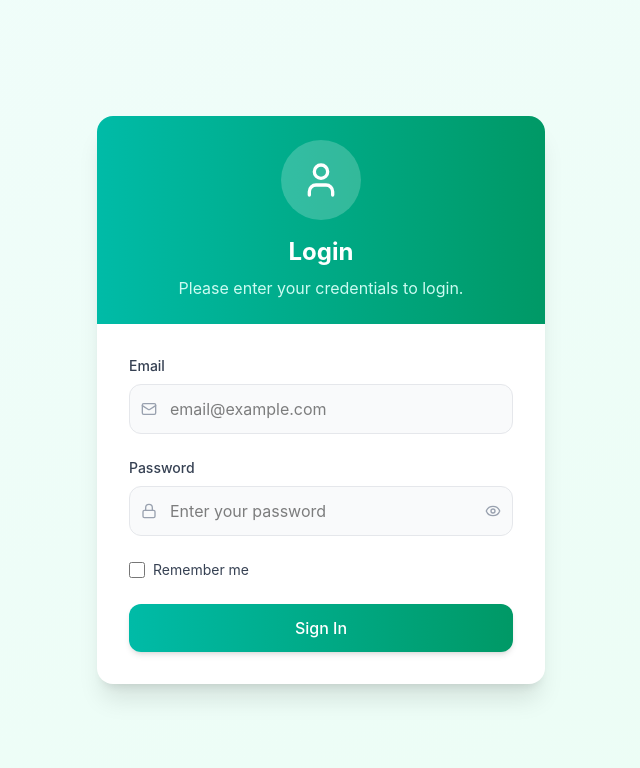
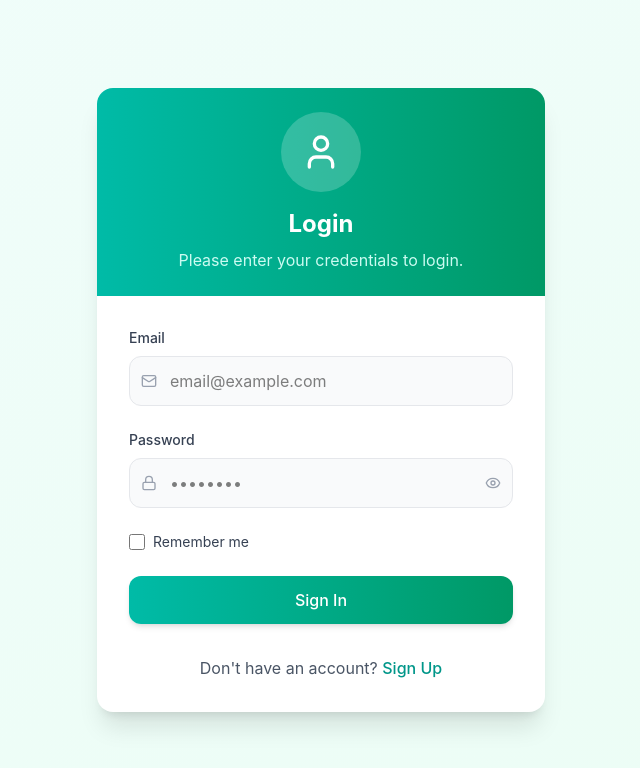
Before and after one commit to ishi-git-2025/trackExpense, a React (Vite) app in the folder frontend/: page /login in a window 1280 px wide. Shown: the top 768 px of the page, without its empty margins (319-959 px from the left). Built offline with nearby package versions, Linux system fonts and the light colour scheme.

Commit message:
Add sign-up link to Login component and update password placeholder for improved UX

```diff
--- a/frontend/src/components/Login.jsx
+++ b/frontend/src/components/Login.jsx
@@ -3,6 +3,7 @@
 import { Eye, EyeOff, Lock, MailIcon, User } from 'lucide-react';
 import { useNavigate } from 'react-router-dom';
 import axios from 'axios';
+import { Link } from 'react-router-dom';
 
 const BASE_URL = 'http://localhost:4000/api';
 
@@ -154,7 +155,7 @@
                   value={password}
                   onChange={(e) => setPassword(e.target.value)}
                   className={loginStyles.input}
-                  placeholder="Enter your password"
+                  placeholder="••••••••"
                   required
                 />
                 <button
@@ -198,6 +199,15 @@
               )}
             </button>
           </form>
+
+          <div className={loginStyles.signUpContainer}>
+            <p className={loginStyles.signUpText}>
+              Don't have an account?{' '}
+              <Link to="/signup" className={loginStyles.signUpLink}>
+                Sign Up
+              </Link>
+            </p>
+          </div>
         </div>
       </div>
     </div>
```
